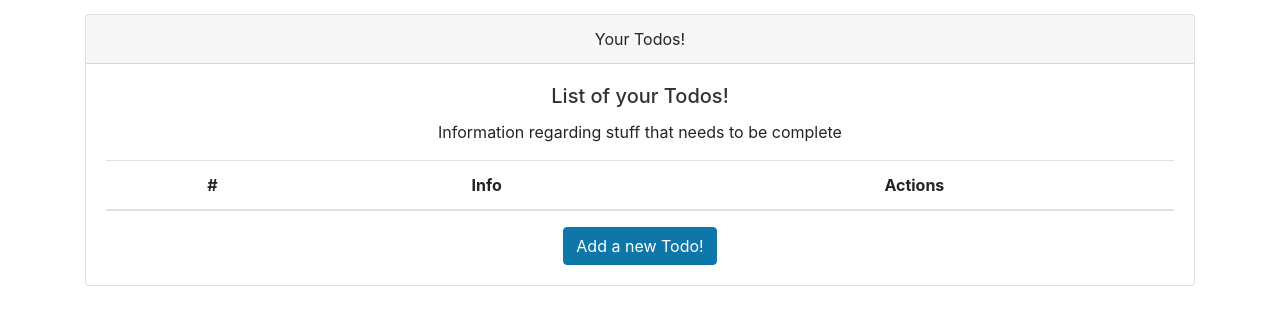
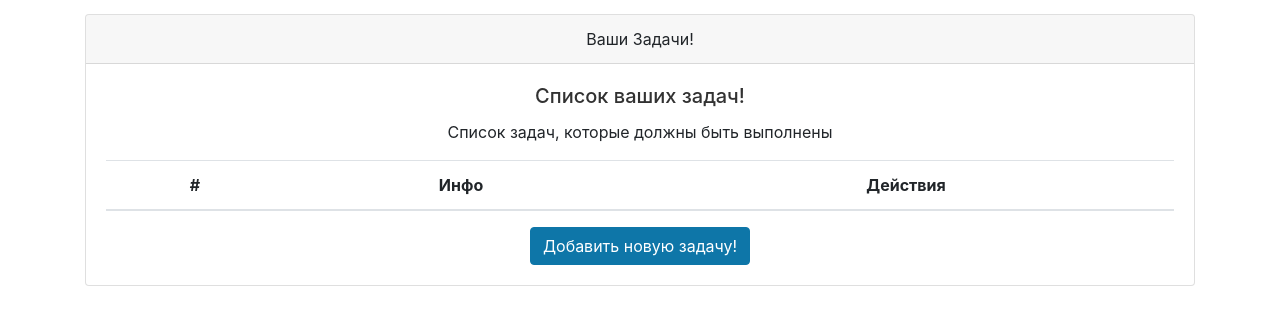
Before and after one commit to wai81/fastapi_books, a FastAPI app: page /todos/ in a window 1280 px wide. Shown: the part 56-381 px from the top of the page. Run offline with FastAPI, Linux system fonts and the light colour scheme; data that the repository does not hold is empty; some libraries are stand-ins or nearby versions.

Commit message:
update method edit todo

```diff
--- a/TodoApp/routers/todos.py
+++ b/TodoApp/routers/todos.py
@@ -65,6 +65,25 @@ async def crate_todo(request: Request, title: str = Form(...), description: str
 
 
 @router.get("/edit-todo/{todo_id}", response_class=HTMLResponse)
-async def edit_todo(request: Request):
-    context = {"request": request}
+async def edit_todo(request: Request, todo_id: int, db: Session = Depends(get_db)):
+    todo = db.query(models.Todos).filter(models.Todos.id == todo_id).first()
+
+    context = {"request": request,
+               "todo": todo}
     return templates.TemplateResponse("edit-todo.html", context)
+
+
+@router.post("/edit-todo/{todo_id}", response_class=HTMLResponse)
+async def edit_todo_commit(request: Request, todo_id: int, title: str = Form(...), description: str = Form(...),
+                     priority: int = Form(...), db: Session = Depends(get_db)):
+
+    todo_model = db.query(models.Todos).filter(models.Todos.id == todo_id).first()
+
+    todo_model.title = title
+    todo_model.description = description
+    todo_model.priority = priority
+
+    db.add(todo_model)
+    db.commit()
+
+    return RedirectResponse(url="/todos", status_code=status.HTTP_302_FOUND)
--- a/TodoApp/templates/home.html
+++ b/TodoApp/templates/home.html
@@ -3,18 +3,18 @@
 <div class="container">
     <div class="card text-center">
         <div class="card-header">
-            Your Todos!
+            Ваши Задачи!
         </div>
         <div class="card-body">
-            <h5 class="card-title">List of your Todos!</h5>
-            <p class="card-text">Information regarding stuff that needs to be complete</p>
+            <h5 class="card-title">Список ваших задач!</h5>
+            <p class="card-text">Список задач, которые должны быть выполнены</p>
 
             <table class="table table-hover">
                 <thead>
                 <tr>
                     <th scope="col">#</th>
-                    <th scope="col">Info</th>
-                    <th scope="col">Actions</th>
+                    <th scope="col">Инфо</th>
+                    <th scope="col">Действия</th>
 
                 </tr>
                 </thead>
@@ -26,9 +26,9 @@
                     <td>{{loop.index}}</td>
                     <td>{{todo.title}} </td>
                     <td>
-                        <button type="button" class="btn btn-success">Complete</button>
+                        <button type="button" class="btn btn-success">Завершть</button>
                         <button onclick="window.location.href='edit-todo/{{todo.id}}'"
-                                type="button" class="btn btn-info">Edit</button>
+                                type="button" class="btn btn-info">Изменить</button>
                     </td>
                 </tr>
                 {% endfor %}
@@ -36,7 +36,7 @@
                 </tbody>
             </table>
 
-            <a href="add-todo" class="btn btn-primary">Add a new Todo!</a>
+            <a href="add-todo" class="btn btn-primary">Добавить новую задачу!</a>
         </div>
     </div>
 </div>
```
Also changed, not shown: TodoApp/templates/edit-todo.html (+14 -14 lines).
